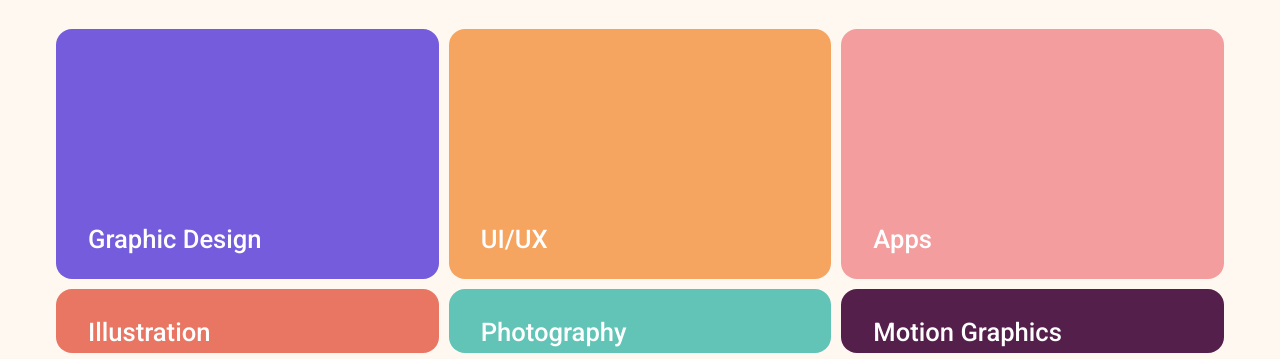
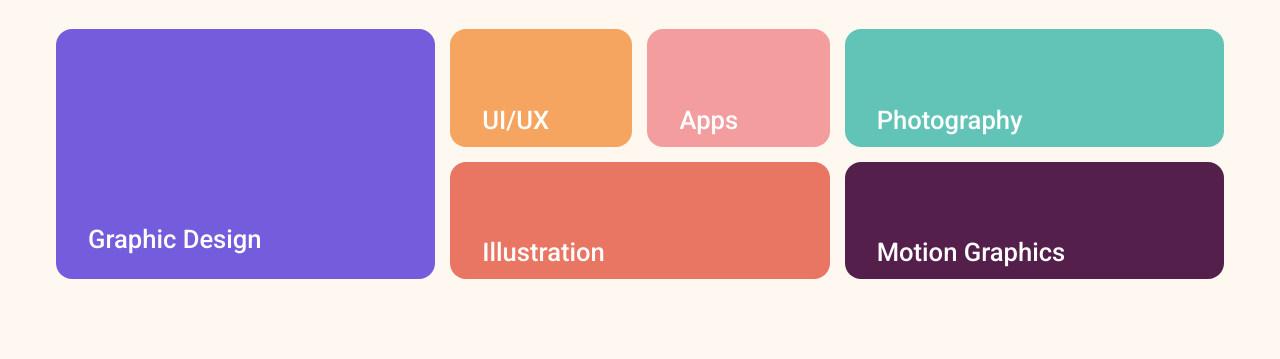
Before and after one commit to jsonfm/portfolio-grid-css, a plain HTML site: page index.html in a window 1280 px wide. Shown: the part 198-557 px from the top of the page. Drawn offline with nearby package versions, Linux system fonts and the light colour scheme; grey boxes are pictures that could not be loaded.

Commit message:
🎨 Services Grid updated

```diff
--- a/css/styles.css
+++ b/css/styles.css
@@ -165,7 +165,7 @@ h4 {
 .services {
     display: grid;
     margin-top: 2rem;
-    gap: 10px;
+    gap: 15px;
     grid-template-columns: repeat(auto-fit, minmax(300px, 1fr));
 }
 
@@ -174,6 +174,10 @@ h4 {
     padding: 2rem;
     border-radius: 1rem;
     position: relative;
+    cursor: pointer;
+}
+.service:hover {
+    transform: scale(1.05);
 }
 
 .service p {
@@ -187,6 +191,25 @@ h4 {
 .service.s1 {
     height: 250px;
 }
+
+
+.middle {
+    display: grid;
+    gap: 15px;
+}
+
+.middle .row {
+    display: grid;
+    gap: 15px;
+    grid-template-columns: repeat(auto-fit, minmax(50px, 1fr));
+}
+
+.right {
+    display: grid;
+    gap: 15px;
+    grid-template-rows: repeat(auto-fit, minmax(50px, 1fr));
+}
+
 
 /*  Me */
 .me {
--- a/index.html
+++ b/index.html
@@ -27,20 +27,26 @@
         <div class="service bg-purple s1">
             <p>Graphic Design</p>
         </div>
+        <div class="middle">
+            <div class="row">
                 <div class="service bg-orange s2">
                     <p>UI/UX</p>
                 </div>
-        <div class="service bg-pink s2">
+                <div class="service bg-pink s3">
                     <p>Apps</p>
                 </div>
-        <div class="service bg-dark-orange s3">
+            </div>
+            <div class="service bg-dark-orange s4">
                 <p>Illustration</p>
             </div>
-        <div class="service bg-turquoise s4">
+        </div>
+        <div class="right">
+            <div class="service bg-turquoise s5">
                 <p>Photography</p>
             </div>
-        <div class="service bg-dark-purple s5">
+            <div class="service bg-dark-purple s6">
                 <p>Motion Graphics</p>
+            </div>
         </div>
     </section>
 
```
Lines whose indentation alone changed are shown as unchanged.
